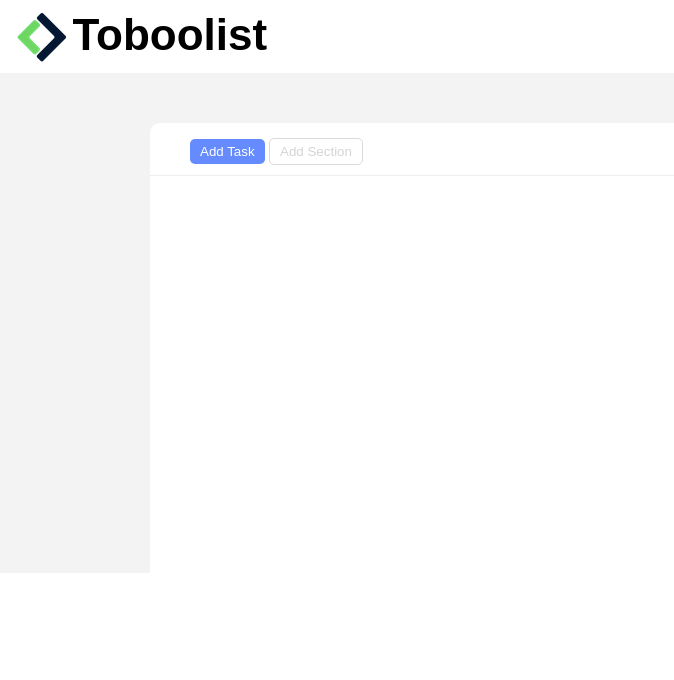
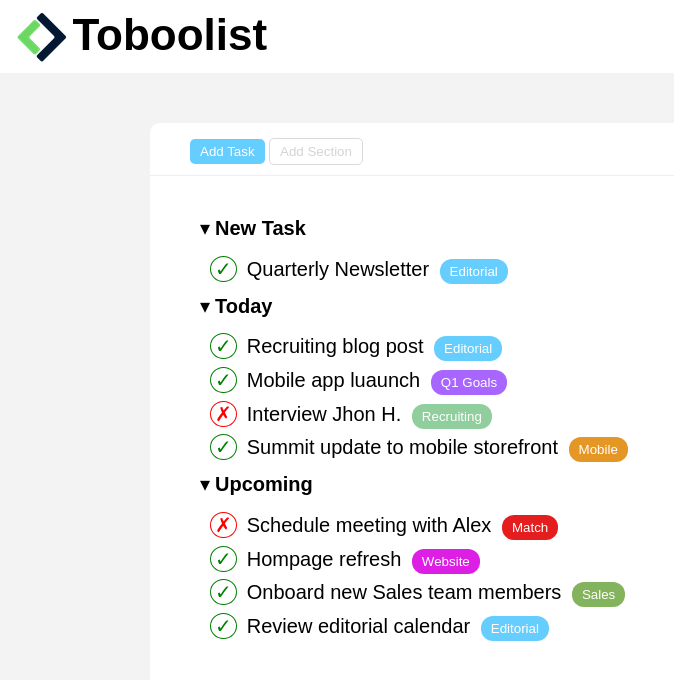
Before and after one commit to Mantured/html-css-toboolist, a plain HTML site: page index.html in a window 1280 px wide. Shown: the whole page, without its empty margins (0-674 px from the left). Drawn offline with Linux system fonts and the light colour scheme.

Commit message:
aggiunto bottoni - personalizzato li - prove varie

```diff
--- a/css/style.css
+++ b/css/style.css
@@ -20,14 +20,16 @@
 
 .main-container{
     background-color: rgb(243, 243, 243);
-    height: 500px;
+    width: auto;
+    height: auto;
     overflow: auto;
 }
 
 .box-to-do{
+    padding-bottom: 32%;
     margin: 50px 150px 10px 150px;
     background-color: white;
-    height: 700px;
+
     border-radius: 10px;
     overflow: auto;
 }
@@ -45,8 +47,138 @@
     border-radius: 5px;
 }
 
+.container-list{
+    padding: 40px 0px 0px 60px;
+    font-size: 15pt;
+}
+
+.list{
+    list-style-type: "\25BE";
+}
+
+.title{
+    margin-left: 5px;
+    font-weight: 600;
+}
+.sub-list{
+    padding:10px 0px 10px 0px;
+}
+
+.done{
+    list-style-type: none;
+    padding-top:5pt;
+}
+
+
+.done:before{
+    border: 1px solid green;
+    border-radius: 50%;
+    content: "\2713";
+    background-color: white;
+    color: green;
+    padding: 1px 4px 1px 4px;
+
+}
+
+.undone{
+    list-style-type: none;
+    padding-top: 5pt;
+}
+
+.undone:before{
+    border: 1px solid red;
+    border-radius: 50%;
+    content: "\2717";
+    background-color: white;
+    color: red;
+    padding: 1px 4px 1px 4px;
+}
+
+.content{
+    color: black;
+    padding-left: 5px;
+}
+
+.content-list{
+    margin: 5px;
+    padding-left: 5px;
+
+
+}
+
+.editorial{
+    background-color: rgb(101, 206, 255);
+    border-radius: 12px;
+    border: none;
+    padding: 5px 10px 5px 10px;
+    text-align: center;
+    font-size: 10pt;
+    color:white;
+}
+
+.goals{
+    background-color: rgb(168, 101, 255);
+    border-radius: 12px;
+    border: none;
+    padding: 5px 10px 5px 10px;
+    text-align: center;
+    font-size: 10pt;
+    color:white;
+}
+
+.recruiting{
+    background-color: rgb(145, 206, 158);
+    border-radius: 12px;
+    border: none;
+    padding: 5px 10px 5px 10px;
+    text-align: center;
+    font-size: 10pt;
+    color:white;
+}
+
+.mobile{
+    background-color: rgb(228, 151, 36);
+    border-radius: 12px;
+    border: none;
+    padding: 5px 10px 5px 10px;
+    text-align: center;
+    font-size: 10pt;
+    color:white;
+}
+
+.tindermatch{
+    background-color: rgb(228, 30, 30);
+    border-radius: 12px;
+    border: none;
+    padding: 5px 10px 5px 10px;
+    text-align: center;
+    font-size: 10pt;
+    color:white;
+}
+
+
+.website{
+    background-color: rgb(221, 30, 228);
+    border-radius: 12px;
+    border: none;
+    padding: 5px 10px 5px 10px;
+    text-align: center;
+    font-size: 10pt;
+    color:white;
+}
+
+.sales{
+    background-color: rgb(132, 179, 94);
+    border-radius: 12px;
+    border: none;
+    padding: 5px 10px 5px 10px;
+    text-align: center;
+    font-size: 10pt;
+    color:white;
+}
+
 #selected-button{
-    background-color: rgb(101, 139, 255);
+    background-color: rgb(101, 206, 255);
     color: white;
 }
 
--- a/index.html
+++ b/index.html
@@ -28,9 +28,33 @@
 
 
             </div>
+
             <!--contenuto principale-->
-            <div>
+            <div class="container-list">
 
+                <ul class="list">
+                    <li><span class="title">New Task</span></li>
+                    <ul class="sub-list">
+                        <li class="done"><span class="content-list">Quarterly Newsletter </span><button class="editorial">Editorial</button>
+                    </ul>
+
+                    <li><span class="title">Today</span></li>
+                    <ul class="sub-list">
+                        <li class="done"><span class="content-list">Recruiting blog post </span><button class="editorial">Editorial</button>
+                        <li class="done"><span class="content-list">Mobile app luaunch </span><button class="goals">Q1 Goals</button>
+                        <li class="undone"><span class="content-list">Interview Jhon H. </span><button class="recruiting">Recruiting</button>
+                        <li class="done"><span class="content-list">Summit update to mobile storefront </span><button class="mobile">Mobile</button>
+                    </ul>
+
+                    <li><span class="title">Upcoming</span></li>
+                    <ul class="sub-list">
+                        <li class="undone"><span class="content-list">Schedule meeting with Alex </span><button class="tindermatch">Match</button>
+                        <li class="done"><span class="content-list">Hompage refresh </span><button class="website">Website</button>
+                        <li class="done"><span class="content-list">Onboard new Sales team members </span><button class="sales">Sales</button>
+                        <li class="done"><span class="content-list">Review editorial calendar </span><button class="editorial">Editorial</button>
+                    </ul>
+
+                </ul>
             </div>
         </section>
 
```
